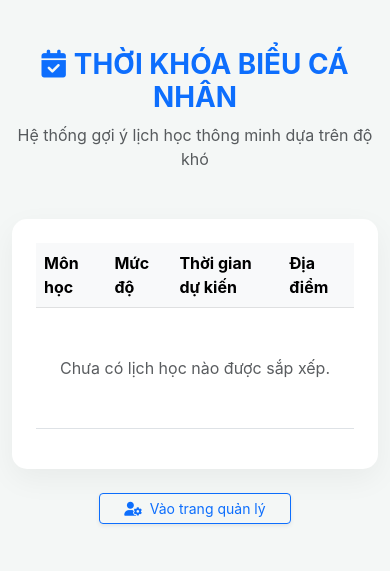
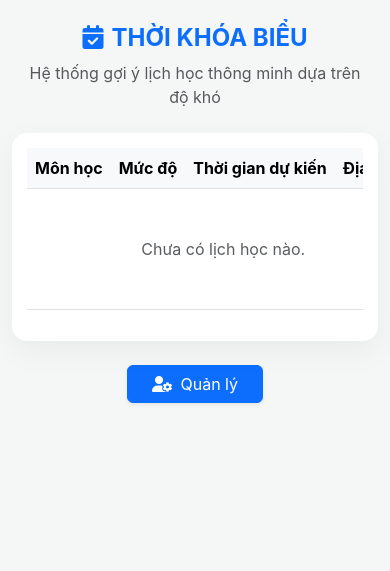
Before and after one commit to ngolenghia/website-thoikhoabieu, a Django app: page / in a window 390 px wide. Shown: the top 571 px of the page. Run offline with Django 5.2, Linux system fonts and the light colour scheme.

Commit message:
Update giao dien responsive

```diff
--- a/schedule/templates/schedule/home.html
+++ b/schedule/templates/schedule/home.html
@@ -7,22 +7,43 @@
     <link rel="stylesheet" href="https://cdnjs.cloudflare.com/ajax/libs/font-awesome/6.0.0/css/all.min.css">
     <title>Lịch Học Của Tôi</title>
     <style>
-        body { background: #f4f7f6; font-family: 'Inter', sans-serif; }
+        body { background: #f4f7f6; font-family: 'Inter', sans-serif; overflow-x: hidden; }
         .main-card { border-radius: 15px; border: none; box-shadow: 0 10px 30px rgba(0,0,0,0.05); }
-        .badge-cao { background-color: #ff4757; } /* Đỏ cho môn khó */
-        .badge-vua { background-color: #ffa502; } /* Cam cho môn vừa */
-        .badge-thap { background-color: #2ed573; } /* Xanh cho môn dễ */
-        .time-box { background: #eef2f7; border-radius: 8px; padding: 5px 12px; font-weight: 600; color: #2f3542; }
+        .badge-cao { background-color: #ff4757; }
+        .badge-vua { background-color: #ffa502; }
+        .badge-thap { background-color: #2ed573; }
+
+        /* Box thời gian: cho phép tự xuống dòng trên đt để không bị tràn */
+        .time-box {
+            background: #eef2f7;
+            border-radius: 8px;
+            padding: 8px 12px;
+            font-weight: 600;
+            color: #2f3542;
+            display: inline-flex;
+            flex-wrap: wrap;
+            gap: 5px;
+            justify-content: center;
+        }
+
+        /* FIX LỖI CHỮ BỊ DỰNG ĐỨNG: Ngăn chặn tiêu đề bảng bị ép dòng */
+        th { white-space: nowrap; }
+
+        /* Chỉnh font chữ tiêu đề nhỏ lại một chút trên điện thoại */
+        @media (max-width: 576px) {
+            h1 { font-size: 1.5rem !important; }
+            .main-card { padding: 15px !important; }
+            td { min-width: 120px; } /* Đảm bảo các ô không bị quá hẹp */
+        }
     </style>
 </head>
-<body class="py-5">
-    <div class="container">
-        <div class="text-center mb-5">
-            <h1 class="fw-bold text-primary"><i class="fa-solid fa-calendar-check me-2"></i>THỜI KHÓA BIỂU CÁ NHÂN</h1>
-            <p class="text-muted">Hệ thống gợi ý lịch học thông minh dựa trên độ khó</p>
+<body class="py-4 py-md-5">
+    <div class="container-fluid container-md"> <div class="text-center mb-4 mb-md-5">
+            <h1 class="fw-bold text-primary"><i class="fa-solid fa-calendar-check me-2"></i>THỜI KHÓA BIỂU</h1>
+            <p class="text-muted px-3">Hệ thống gợi ý lịch học thông minh dựa trên độ khó</p>
         </div>
 
-        <div class="card main-card p-4">
+        <div class="card main-card p-3 p-md-4">
             <div class="table-responsive">
                 <table class="table table-hover align-middle">
                     <thead class="table-light">
@@ -37,7 +58,7 @@
                         {% for item in lich %}
                         <tr>
                             <td>
-                                <span class="fw-bold text-dark fs-5">{{ item.ten_mon }}</span>
+                                <span class="fw-bold text-dark">{{ item.ten_mon }}</span>
                             </td>
                             <td>
                                 <span class="badge {{ item.do_kho|yesno:'badge-cao,badge-vua,badge-thap' }} px-3 py-2">
@@ -45,18 +66,21 @@
                                 </span>
                             </td>
                             <td>
-                                <div class="time-box d-inline-block">
-                                    <i class="far fa-clock me-1"></i> {{ item.thoi_gian|date:"H:i" }}
-                                    <span class="mx-2">|</span>
-                                    <i class="far fa-calendar-alt me-1"></i> {{ item.thoi_gian|date:"d/m/Y" }}
+                                <div class="time-box">
+                                    <span><i class="far fa-clock me-1"></i>{{ item.thoi_gian|date:"H:i" }}</span>
+                                    <span class="d-none d-md-inline">|</span>
+                                    <span><i class="far fa-calendar-alt me-1"></i>{{ item.thoi_gian|date:"d/m/Y" }}</span>
                                 </div>
                             </td>
                             <td>
-                                <span class="text-muted"><i class="fa-solid fa-location-dot me-1 text-danger"></i> {{ item.phong_hoc|default:"Chưa rõ" }}</span>
+                                <span class="text-muted text-nowrap">
+                                    <i class="fa-solid fa-location-dot me-1 text-danger"></i>
+                                    {{ item.phong_hoc|default:"Chưa rõ" }}
+                                </span>
                             </td>
                         </tr>
                         {% empty %}
-                        <tr><td colspan="4" class="text-center py-5 text-muted">Chưa có lịch học nào được sắp xếp.</td></tr>
+                        <tr><td colspan="4" class="text-center py-5 text-muted">Chưa có lịch học nào.</td></tr>
                         {% endfor %}
                     </tbody>
                 </table>
@@ -64,8 +88,8 @@
         </div>
 
         <div class="text-center mt-4">
-            <a href="{% url 'manage' %}" class="btn btn-outline-primary btn-sm px-4 shadow-sm">
-                <i class="fa-solid fa-user-gear me-1"></i> Vào trang quản lý
+            <a href="{% url 'manage' %}" class="btn btn-primary px-4 shadow-sm">
+                <i class="fa-solid fa-user-gear me-1"></i> Quản lý
             </a>
         </div>
     </div>
```
